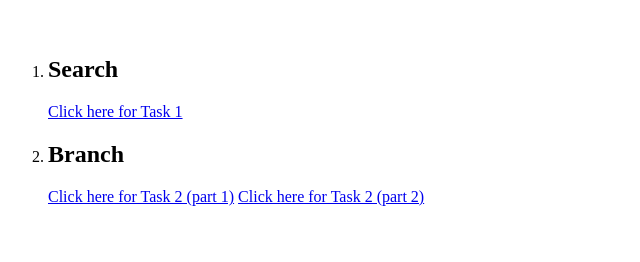
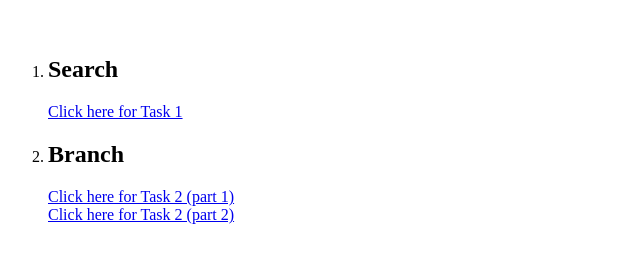
Before and after one commit to Gokula9965/Bank, a website: page index.html in a window 1280 px wide. Shown: the part 48-310 px from the top of the page, without its empty margins (0-640 px from the left). Drawn offline with Linux system fonts and the light colour scheme.

Commit message:
Update index.html

```diff
--- a/index.html
+++ b/index.html
@@ -2,7 +2,7 @@
   <h1> Backend Task - Fetch Bank Details </h1><br>
    <ol>
   <li><h2>Search</h2><a href="https://bank-qwxu.vercel.app/api/search?q=MUMBAI&limit=2&offset=1" target="_blank">Click here for Task 1 </a></li>
-   <li><h2>Branch</h2><a href="https://bank-qwxu.vercel.app/api/branch?q=LONI&limit=1&offset=0" target="_blank">Click here for Task 2 (part 1)</a>
+   <li><h2>Branch</h2><a href="https://bank-qwxu.vercel.app/api/branch?q=LONI&limit=1&offset=0" target="_blank">Click here for Task 2 (part 1)</a><br>
      <a href="https://bank-qwxu.vercel.app/api/branch?q=LONI&limit=1&offset=1" target="_blank">Click here for Task 2 (part 2)</a>
      </li>
   </ol>
```
